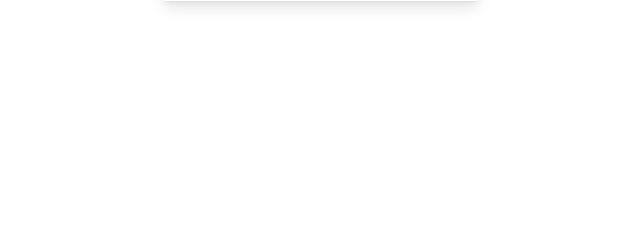
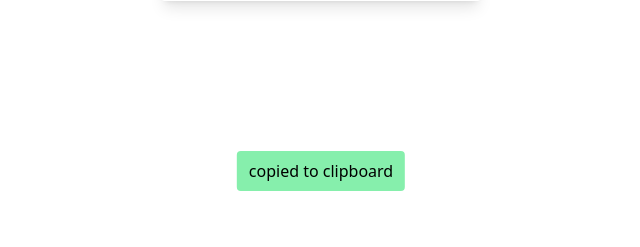
Before and after one commit to manoj-gaonkar/url-shortener, a Django app: page / in a window 1280 px wide. Shown: the part 529-776 px from the top of the page, without its empty margins (319-959 px from the left). Run offline with Django 4.2, Linux system fonts and the light colour scheme; some libraries are stand-ins or nearby versions.

Commit message:
copytoclipboard

```diff
--- a/templates/index.html
+++ b/templates/index.html
@@ -10,21 +10,25 @@
 <body>
     <div class="w-screen h-screen flex flex-col justify-center items-center ">
         <div class="w-3/4 md:w-2/4 lg:w-1/4  p-6 shadow-lg  rounded ">
-            <form action="" method="post">
+            <form action="" method="post" onsubmit="console.log("okdub");" >
                 {% csrf_token %}
                 <label class=" block text-gray-700 font-bold py-10 text-center text-2xl">URL SHORTENER</label>
                 <input placeholder="enter the long url" type="text"
-                    class="px-5 py-2 outline-none rounded w-full bg-gray-50 " name="longurl">
+                    class="px-5 py-2 outline-none rounded w-full bg-gray-50 " name="longurl" value="{{ valuepost }}">
                 <input type="submit" class="px-3 py-2 mt-5 rounded-md bg-gray-200">
             </form>
 
         </div>
         {% if shorturl %}
         <div class="w-3/4 md:w-2/4 lg:w-1/4 flex mt-16">
-            <input type="text" class="bg-gray-50 p-4 w-full h-12 mr-2 rounded" value="{{ shorturl }}" disabled>
-            <button class="w-1/3 bg-red-200 rounded">Copy</button>
+            <input type="text" class="bg-gray-50 p-4 w-full h-12 mr-2 rounded" value="{{ shorturl }}" disabled id="copytext">
+            <button class="w-1/3 bg-red-200 rounded" onclick="copytoclipboard();">Copy</button>
         </div>
         {% endif %}
+    </div>
+
+    <div class="px-3 py-2 absolute bottom-20 left-2/4 translate-x-[-50%] bg-green-300 rounded " id='copiednotif'>
+      copied to clipboard
     </div>
 </body>
 <script src="https://cdnjs.cloudflare.com/ajax/libs/jquery/3.6.1/jquery.min.js"
@@ -36,9 +40,17 @@
         window.location.href('/');
     })
 
-    copytext = document.gelElementById('copybutton');
-    copytext.select();
-    copytext.setSelectionRange(0,10000);
-    navigator.clipboard.writeText(copytext.value);
+    function copytoclipboard(){
+        copytext = document.getElementById('copytext');
+        copytext.select();
+        copytext.setSelectionRange(0,10000);
+        navigator.clipboard.writeText(copytext.value);
+        console.log("find");
+        $('')
+        setTimeout(function(){
+
+        },3000)
+    }
+
 </script>
 </html>
--- a/urlshortener/views.py
+++ b/urlshortener/views.py
@@ -10,10 +10,8 @@
         shorturl = tiny.tinyurl.short(longurl)
         print(shorturl)
 
-        context = { "shorturl": shorturl }
-
+        context = { "shorturl": shorturl, 'valuepost': 'gnadu' }
     else:
-        print("ok")
         context = {}
 
     return render(request, 'index.html',context)
```
